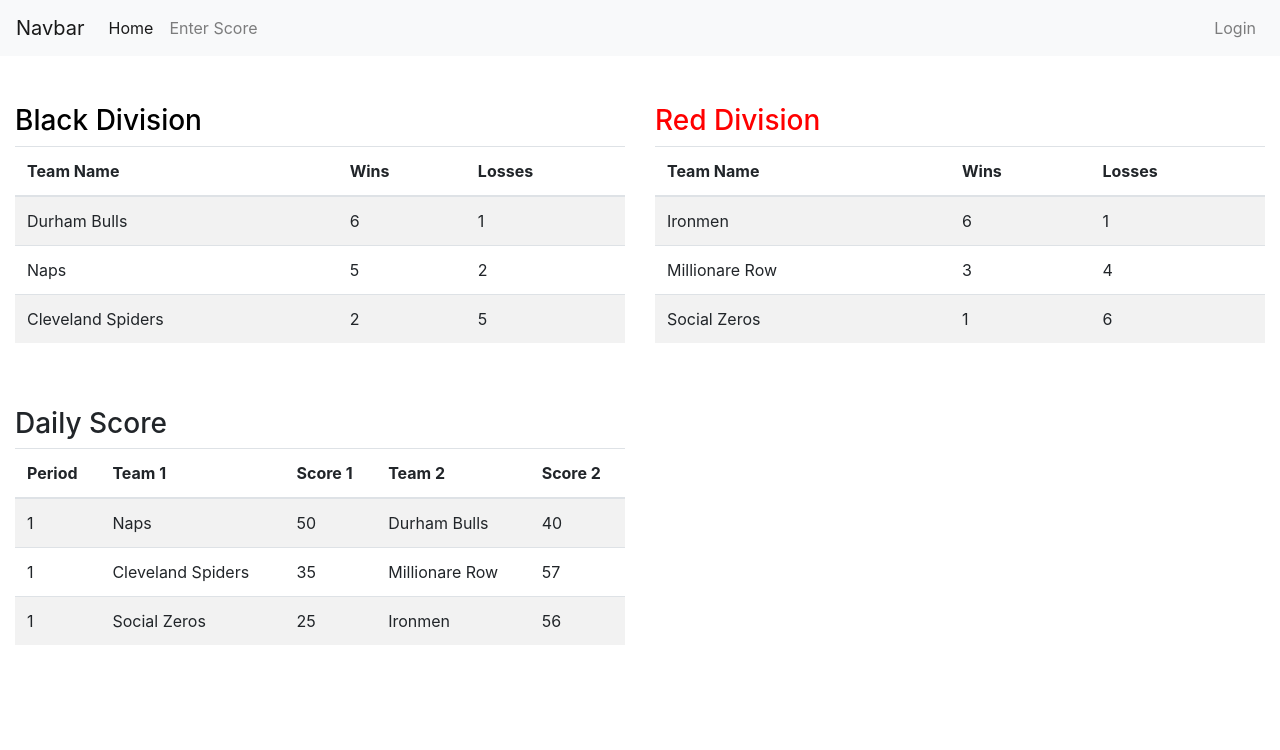
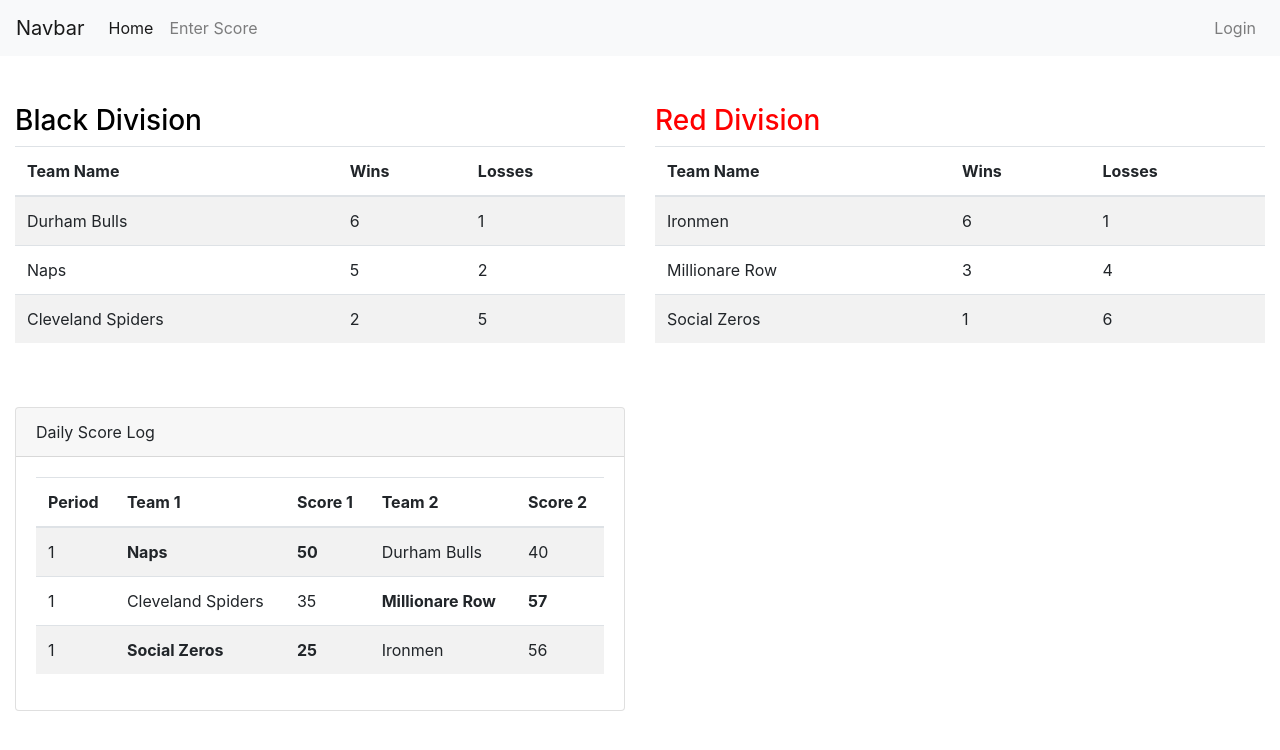
Before and after one commit to mattschreiber/tobbl-app, a React (Create React App) app: page / in a window 1280 px wide. Shown: the top 750 px of the page. Built offline with nearby package versions, Linux system fonts and the light colour scheme.

Commit message:
added card to display scores

```diff
--- a/src/components/DailyScore.js
+++ b/src/components/DailyScore.js
@@ -4,7 +4,12 @@ function DailyScore (props) {
     return (
         <div className='row mt-5'>
             <div className='col-12'>
-                <h3>Daily Score</h3>
+                <div className="card mb-3">
+                    <div className="card-header">
+                        Daily Score Log
+                    </div>
+                    <div className="card-body">
+                        <div className="table-responsive">
                             <table className='table table-striped'>
                                 <thead>
                                     <tr>
@@ -19,16 +24,19 @@ function DailyScore (props) {
                                     {props.props.map((score, i) =>
                                     <tr key={i}>
                                         <td>{score.period}</td>
-                            <td>{score.team1}</td>
-                            <td>{score.score1}</td>
-                            <td>{score.team2}</td>
-                            <td>{score.score2}</td>
+                                        <td className={score.team1 > score.team2 ? 'font-weight-bold':undefined }>{score.team1}</td>
+                                        <td className={score.team1 > score.team2 ? 'font-weight-bold':undefined }>{score.score1}</td>
+                                        <td className={score.team2 > score.team1 ? 'font-weight-bold':undefined }>{score.team2}</td>
+                                        <td className={score.team2 > score.team1 ? 'font-weight-bold':undefined }>{score.score2}</td>
                                     </tr>
                                     )}
                                 </tbody>
                             </table>
                         </div>
                     </div>
+                </div>
+            </div>
+        </div>
     )
 }
 
```
Lines whose indentation alone changed are shown as unchanged.
